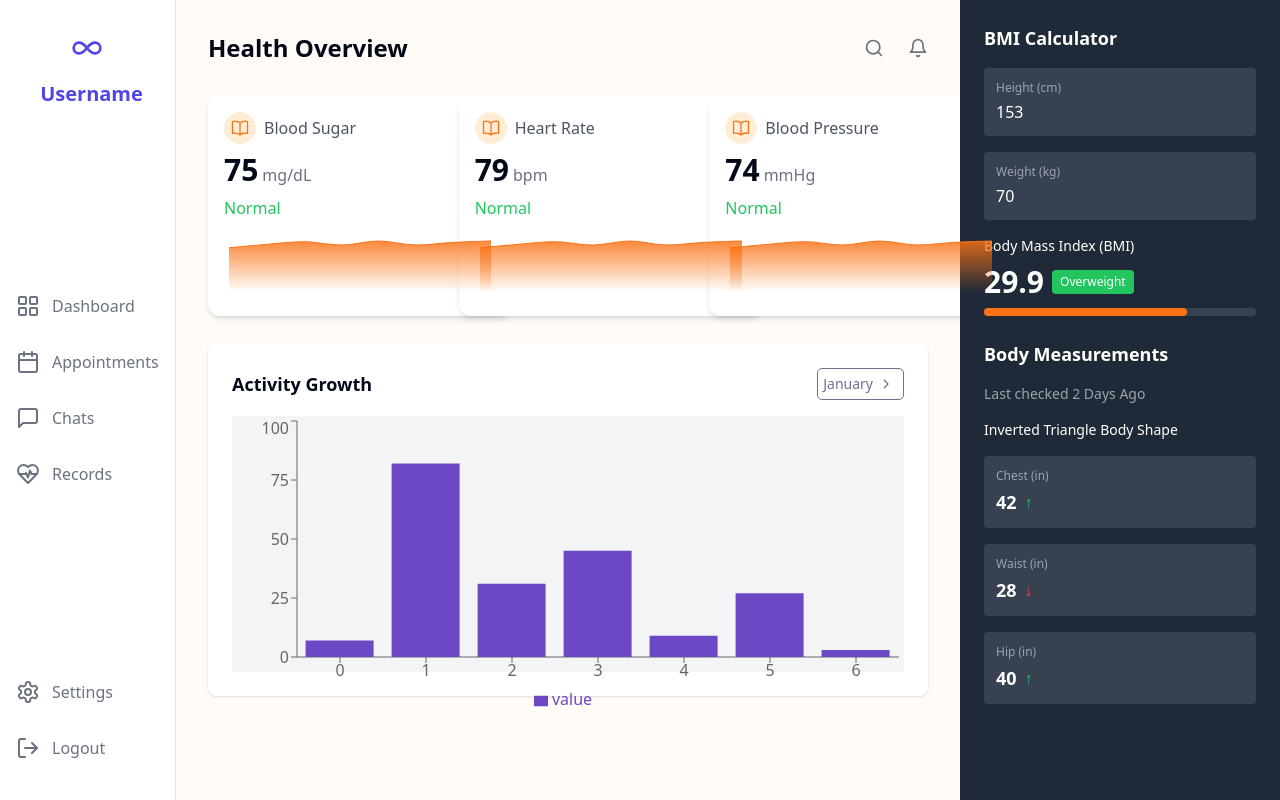
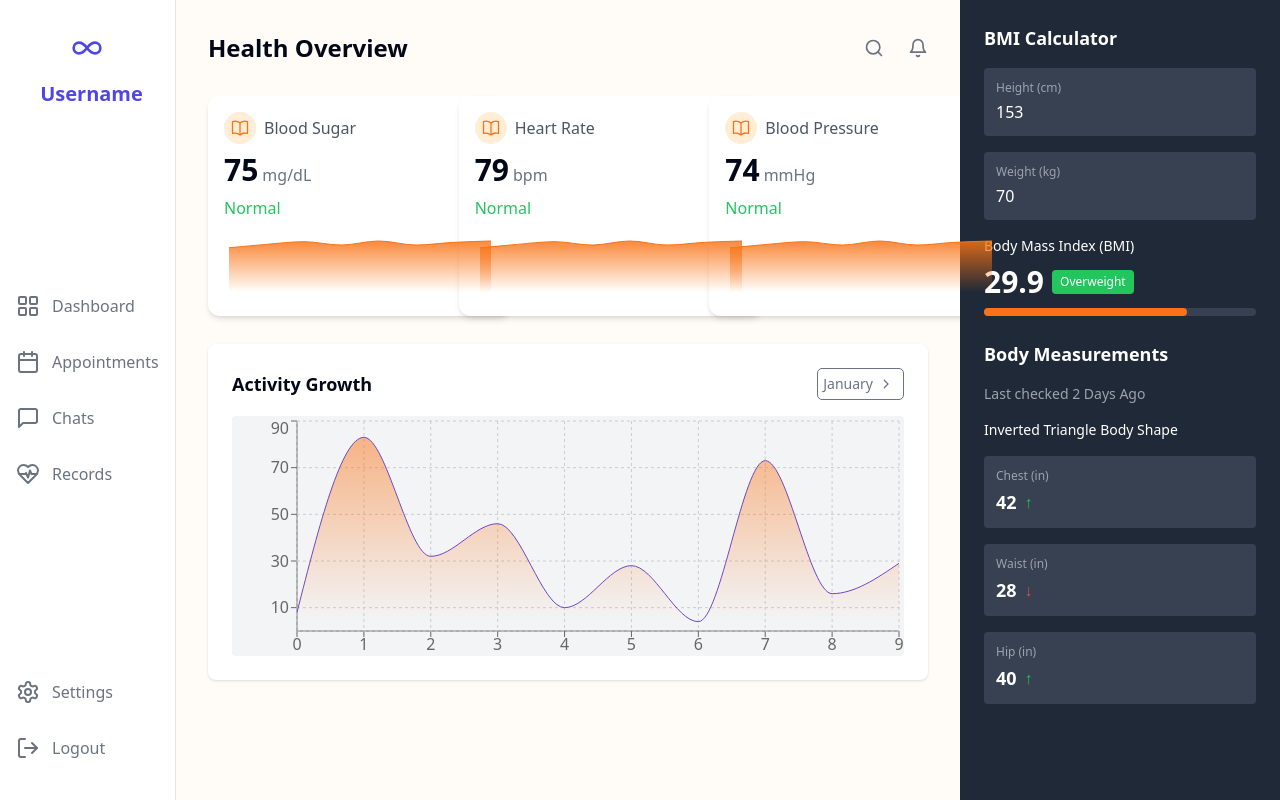
Before and after one commit to avhixorin/Medikeep-frontend, a React (Vite) app: page /dashboard in a window 1280 px wide. Built offline with nearby package versions, Linux system fonts and the light colour scheme.

Commit message:
Refactor HealthDashboard component to use LineChart instead of BarChart for activity growth

```diff
--- a/src/components/Dashboard/Home/Home.tsx
+++ b/src/components/Dashboard/Home/Home.tsx
@@ -2,9 +2,17 @@
 import { Bell, Search } from "lucide-react";
 import HealthCard from "./HealthCard";
 import { useSelector } from "react-redux";
-import { Bar, BarChart, XAxis, YAxis, Tooltip, Legend, ResponsiveContainer } from "recharts";
+import {
+  Line,
+  XAxis,
+  YAxis,
+  Tooltip,
+  ResponsiveContainer,
+  Area,
+  AreaChart,
+  CartesianGrid,
+} from "recharts";
 import Dropdown from "./Dropdown";
-
 
 interface Activity {
   month: string;
@@ -70,8 +78,10 @@
 
   console.log(activityData);
   // Function to render bar chart for selected month
-  const renderBarChart = (): JSX.Element | null => {
-    const selectedActivity = activityData.find((activity) => activity.month === selectedMonth);
+  const renderLineChart = (): JSX.Element | null => {
+    const selectedActivity = activityData.find(
+      (activity) => activity.month === selectedMonth
+    );
     if (!selectedActivity) {
       return (
         <div className="flex items-center justify-center h-full text-gray-600">
@@ -85,18 +95,34 @@
     // Convert dayData object to array of objects for recharts
     const data = Object.keys(dayData).map((day) => ({
       day: parseInt(day),
-      value: dayData[day],
+      value: dayData[day] + 1,
     }));
 
     return (
-      <ResponsiveContainer width="100%" height={300}>
-        <BarChart data={data}>
+      <ResponsiveContainer
+        width="100%"
+        height={250}
+        className={"mouse-pointer"}
+      >
+        <AreaChart data={data}>
+          <defs>
+            <linearGradient id="colorValue" x1="0" y1="0" x2="0" y2="1">
+              <stop offset="5%" stopColor="#6C48C5" stopOpacity={0.8} />
+              <stop offset="95%" stopColor="#6C48C5" stopOpacity={0} />
+            </linearGradient>
+          </defs>
           <XAxis dataKey="day" />
-          <YAxis />
+          <YAxis tickCount={10} />
+          <CartesianGrid strokeDasharray="3 3" />
           <Tooltip />
-          <Legend />
-          <Bar dataKey="value" fill="#6C48C5" />
-        </BarChart>
+          <Area
+            type="monotone"
+            dataKey="value"
+            stroke="#6C48C5"
+            strokeWidth={1}
+            fill="url(#colorValue)"
+          />
+        </AreaChart>
       </ResponsiveContainer>
     );
   };
@@ -106,8 +132,15 @@
     setSelectedMonth(month);
   };
 
+  const resetStore = () => {
+    localStorage.clear();
+    window.location.reload();
+  };
   return (
     <div className="flex flex-col lg:flex-row h-full bg-[#FFFCF8]">
+      {/* <div>
+        <button onClick={resetStore} className="bg-red-500 text-white p-2 rounded-lg mt-4 ml-4">Reset Store</button>
+      </div> */}
       <div className="flex-1 p-4 lg:p-8 max-w-full">
         <div className="flex justify-between items-center mb-4 lg:mb-8">
           <h1 className="text-xl lg:text-2xl font-bold">Health Overview</h1>
@@ -118,20 +151,38 @@
         </div>
 
         <div className="grid place-items-center md:place-items-stretch w-full grid-cols-1 sm:grid-cols-2 md:grid-cols-3 gap-4 sm:gap-8 mb-6 lg:mb-7">
-          <HealthCard title={"Blood Sugar"} value={"75"} unit={"mg/dL"} status={"Normal"} />
-          <HealthCard title={"Heart Rate"} value={"79"} unit={"bpm"} status={"Normal"} />
-          <HealthCard title={"Blood Pressure"} value={"74"} unit={"mmHg"} status={"Normal"} />
+          <HealthCard
+            title={"Blood Sugar"}
+            value={"75"}
+            unit={"mg/dL"}
+            status={"Normal"}
+          />
+          <HealthCard
+            title={"Heart Rate"}
+            value={"79"}
+            unit={"bpm"}
+            status={"Normal"}
+          />
+          <HealthCard
+            title={"Blood Pressure"}
+            value={"74"}
+            unit={"mmHg"}
+            status={"Normal"}
+          />
         </div>
 
         <div className="bg-white p-4 lg:p-6 rounded-lg shadow">
           <div className="flex justify-between items-center mb-2 lg:mb-4">
             <h2 className="text-lg font-semibold">Activity Growth</h2>
             <button className="flex items-center text-sm text-gray-500">
-              <Dropdown handleMonthSelect={handleMonthSelect} selectedMonth={selectedMonth}/>
+              <Dropdown
+                handleMonthSelect={handleMonthSelect}
+                selectedMonth={selectedMonth}
+              />
             </button>
           </div>
-          <div className="h-48 lg:h-64 bg-gray-100 rounded">
-            {renderBarChart()}
+          <div className="h-48 lg:h-60 w-full bg-gray-100 rounded">
+            {renderLineChart()}
           </div>
         </div>
       </div>
@@ -154,7 +205,15 @@
             </div>
             <div className="w-full bg-gray-700 h-2 rounded-full mt-2">
               <div
-                className={`h-2 rounded-full ${status === "Underweight" ? "bg-yellow-500" : status === "Normal" ? "bg-green-500" : status === "Overweight" ? "bg-orange-500" : "bg-red-500"}`}
+                className={`h-2 rounded-full ${
+                  status === "Underweight"
+                    ? "bg-yellow-500"
+                    : status === "Normal"
+                    ? "bg-green-500"
+                    : status === "Overweight"
+                    ? "bg-orange-500"
+                    : "bg-red-500"
+                }`}
                 style={{ width: `${(bmi / 40) * 100}%` }}
               ></div>
             </div>
@@ -166,9 +225,21 @@
           <p className="text-sm text-gray-400 mb-4">Last checked 2 Days Ago</p>
           <p className="text-sm mb-4">Inverted Triangle Body Shape</p>
           <div className="grid grid-row-3 gap-4">
-            <MeasurementField label="Chest (in)" value={bodyMeasurements.chest.toString()} trend={bodyMeasurements.chestTrend} />
-            <MeasurementField label="Waist (in)" value={bodyMeasurements.waist.toString()} trend={bodyMeasurements.waistTrend} />
-            <MeasurementField label="Hip (in)" value={bodyMeasurements.hip.toString()} trend={bodyMeasurements.hipTrend} />
+            <MeasurementField
+              label="Chest (in)"
+              value={bodyMeasurements.chest.toString()}
+              trend={bodyMeasurements.chestTrend}
+            />
+            <MeasurementField
+              label="Waist (in)"
+              value={bodyMeasurements.waist.toString()}
+              trend={bodyMeasurements.waistTrend}
+            />
+            <MeasurementField
+              label="Hip (in)"
+              value={bodyMeasurements.hip.toString()}
+              trend={bodyMeasurements.hipTrend}
+            />
           </div>
         </div>
       </div>
@@ -207,7 +278,11 @@
       <label className="block text-xs text-gray-400 mb-1">{label}</label>
       <div className="flex items-center">
         <span className="text-lg font-bold">{value}</span>
-        <span className={`ml-2 ${trend === "up" ? "text-green-500" : "text-red-500"}`}>
+        <span
+          className={`ml-2 ${
+            trend === "up" ? "text-green-500" : "text-red-500"
+          }`}
+        >
           {trend === "up" ? "↑" : "↓"}
         </span>
       </div>
--- a/src/components/Redux/features/activitySlice.tsx
+++ b/src/components/Redux/features/activitySlice.tsx
@@ -8,10 +8,11 @@
   dayData: DayData;
 }
 
-const generateRandomDayData = (numberOfDays: number): DayData => {
+// Function to generate 10 random data points for each month
+const generateRandomDayData = (): DayData => {
   const data: DayData = [];
-  for (let i = 1; i <= numberOfDays; i += 5) {
-    data.push(Math.floor(Math.random() * 100));
+  for (let i = 0; i < 10; i++) {
+    data.push(Math.floor(Math.random() * 100)); // Generate random values between 0 and 100
   }
   return data;
 };
@@ -19,51 +20,51 @@
 const initialState: Activity[] = [
   {
     month: "January",
-    dayData: generateRandomDayData(31),
+    dayData: generateRandomDayData(),
   },
   {
     month: "February",
-    dayData: generateRandomDayData(28),
+    dayData: generateRandomDayData(),
   },
   {
     month: "March",
-    dayData: generateRandomDayData(31),
+    dayData: generateRandomDayData(),
   },
   {
     month: "April",
-    dayData: generateRandomDayData(30),
+    dayData: generateRandomDayData(),
   },
   {
     month: "May",
-    dayData: generateRandomDayData(31),
+    dayData: generateRandomDayData(),
   },
   {
     month: "June",
-    dayData: generateRandomDayData(30),
+    dayData: generateRandomDayData(),
   },
   {
     month: "July",
-    dayData: generateRandomDayData(31),
+    dayData: generateRandomDayData(),
   },
   {
     month: "August",
-    dayData: generateRandomDayData(31),
+    dayData: generateRandomDayData(),
   },
   {
     month: "September",
-    dayData: generateRandomDayData(30),
+    dayData: generateRandomDayData(),
   },
   {
     month: "October",
-    dayData: generateRandomDayData(31),
+    dayData: generateRandomDayData(),
   },
   {
     month: "November",
-    dayData: generateRandomDayData(30),
+    dayData: generateRandomDayData(),
   },
   {
     month: "December",
-    dayData: generateRandomDayData(31),
+    dayData: generateRandomDayData(),
   },
 ];
 
@@ -78,6 +79,9 @@
         state[index].dayData = dayData;
       }
     },
+    // resetState: () => {
+    //   return initialState;
+    // },
   },
 });
 
```
